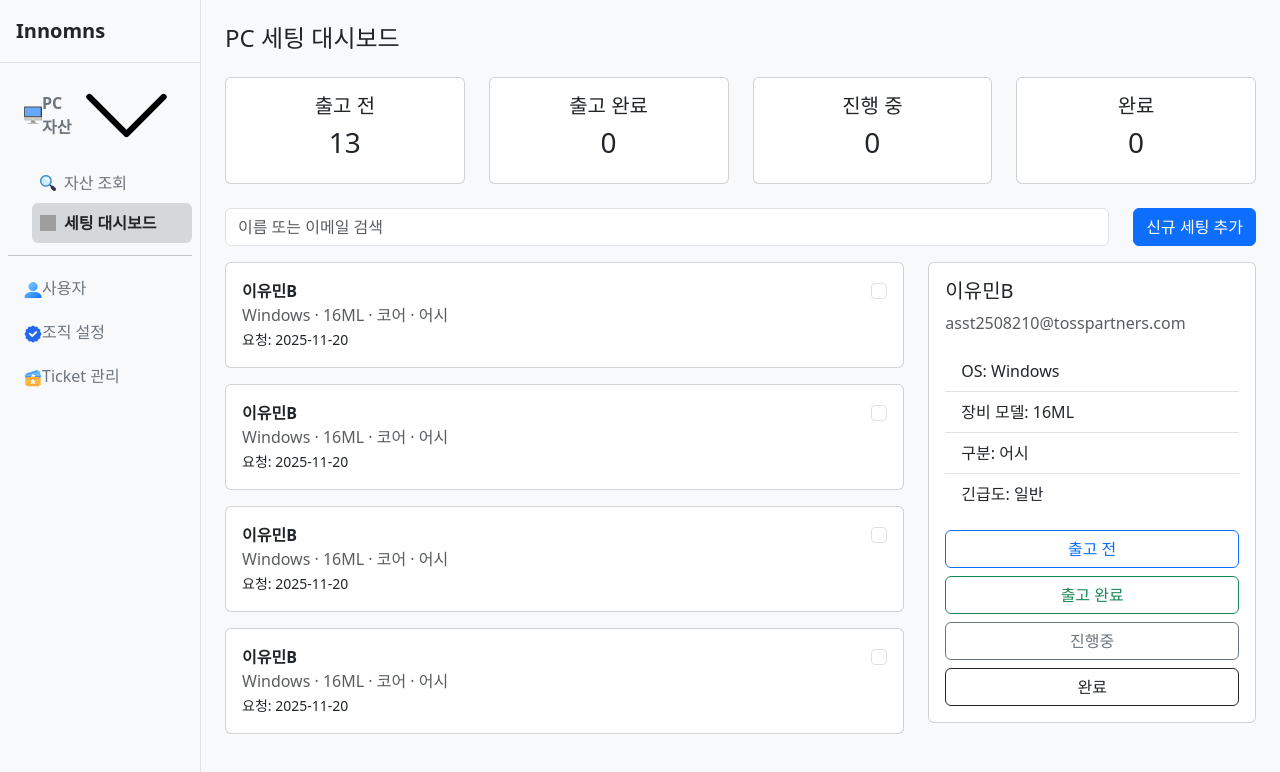
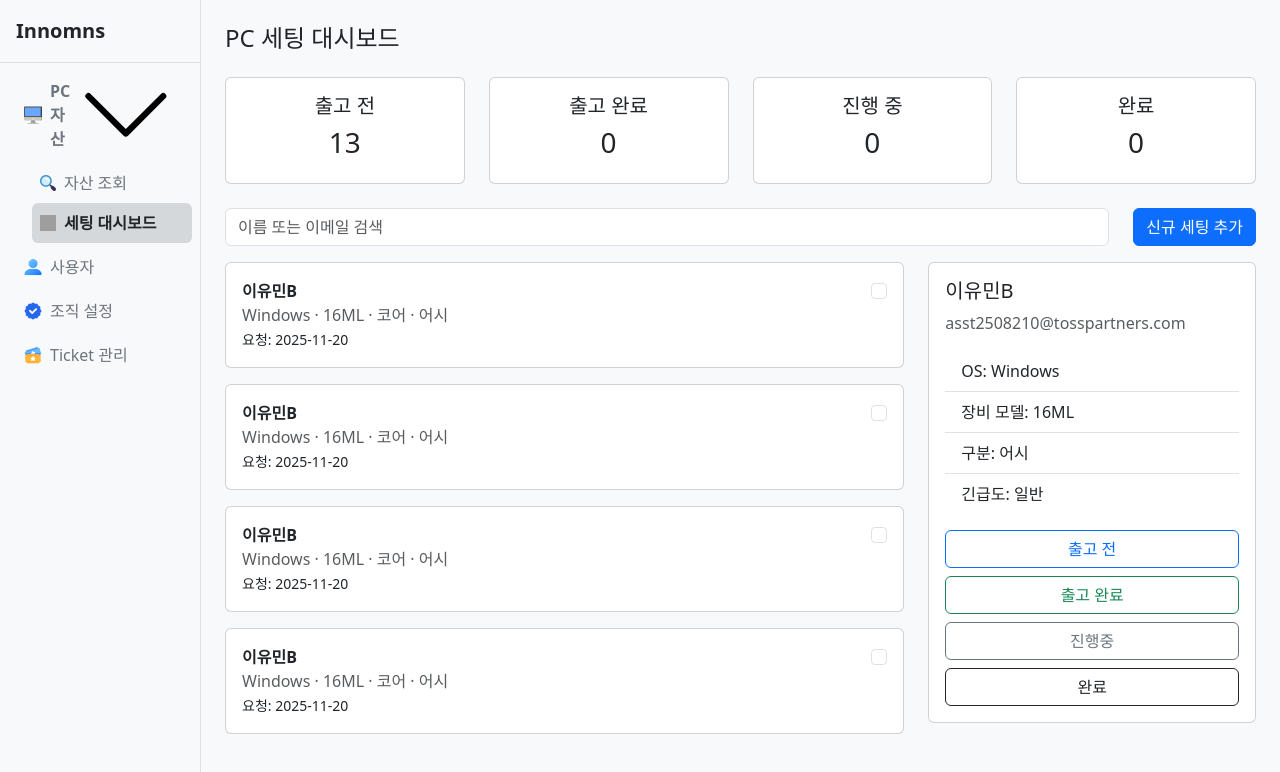
Before and after one commit to Ops-Assistant-Project/FE-Setting-Dashboard, a React (Vite) app: page / in a window 1280 px wide. Shown: the top 772 px of the page. Built offline with nearby package versions, Linux system fonts and the light colour scheme; grey boxes are pictures that could not be loaded; a web font is replaced by a local one.

Commit message:
💄 Design: 네비게이션 이미지와 텍스트 간격 조정

```diff
--- a/src/components/Sidebar.tsx
+++ b/src/components/Sidebar.tsx
@@ -27,14 +27,16 @@
       <div className="p-3 fw-bold fs-5 border-bottom">Innomns</div>
 
       <Nav className="flex-column p-2 gap-1">
-        {/* PC 자산 */}
         <div
           className="d-flex justify-content-between align-items-center px-3 py-2 text-secondary"
           style={{ cursor: "pointer" }}
           onClick={() => setPcOpen(!pcOpen)}
         >
-          <img src={PcIcon} alt="PC" width={18} height={18} />
-          <span className="fw-semibold">PC 자산</span>
+          <div className="d-flex align-items-center gap-2">
+            <img src={PcIcon} alt="PC" width={18} height={18} />
+            <span className="fw-semibold">PC 자산</span>
+          </div>
+
           {pcOpen ? <ChevronDown /> : <ChevronRight />}
         </div>
 
@@ -62,22 +64,25 @@
           </div>
         )}
 
-        <hr className="my-2" />
-
-        {/* 기타 메뉴 */}
         <Nav.Link className="px-3 py-2 text-secondary">
-          <img src={UserIcon} alt="User" width={18} height={18} />
-          사용자
+          <div className="d-flex align-items-center gap-2">
+            <img src={UserIcon} alt="User" width={18} height={18} />
+            <span>사용자</span>
+          </div>
         </Nav.Link>
 
         <Nav.Link className="px-3 py-2 text-secondary">
-          <img src={CheckIcon} alt="Check" width={18} height={18} />
-          조직 설정
+          <div className="d-flex align-items-center gap-2">
+            <img src={CheckIcon} alt="Check" width={18} height={18} />
+            <span>조직 설정</span>
+          </div>
         </Nav.Link>
 
         <Nav.Link className="px-3 py-2 text-secondary">
-          <img src={TicketIcon} alt="Ticket" width={18} height={18} />
-          Ticket 관리
+          <div className="d-flex align-items-center gap-2">
+            <img src={TicketIcon} alt="Ticket" width={18} height={18} />
+            <span>Ticket 관리</span>
+          </div>
         </Nav.Link>
       </Nav>
     </div>
```
